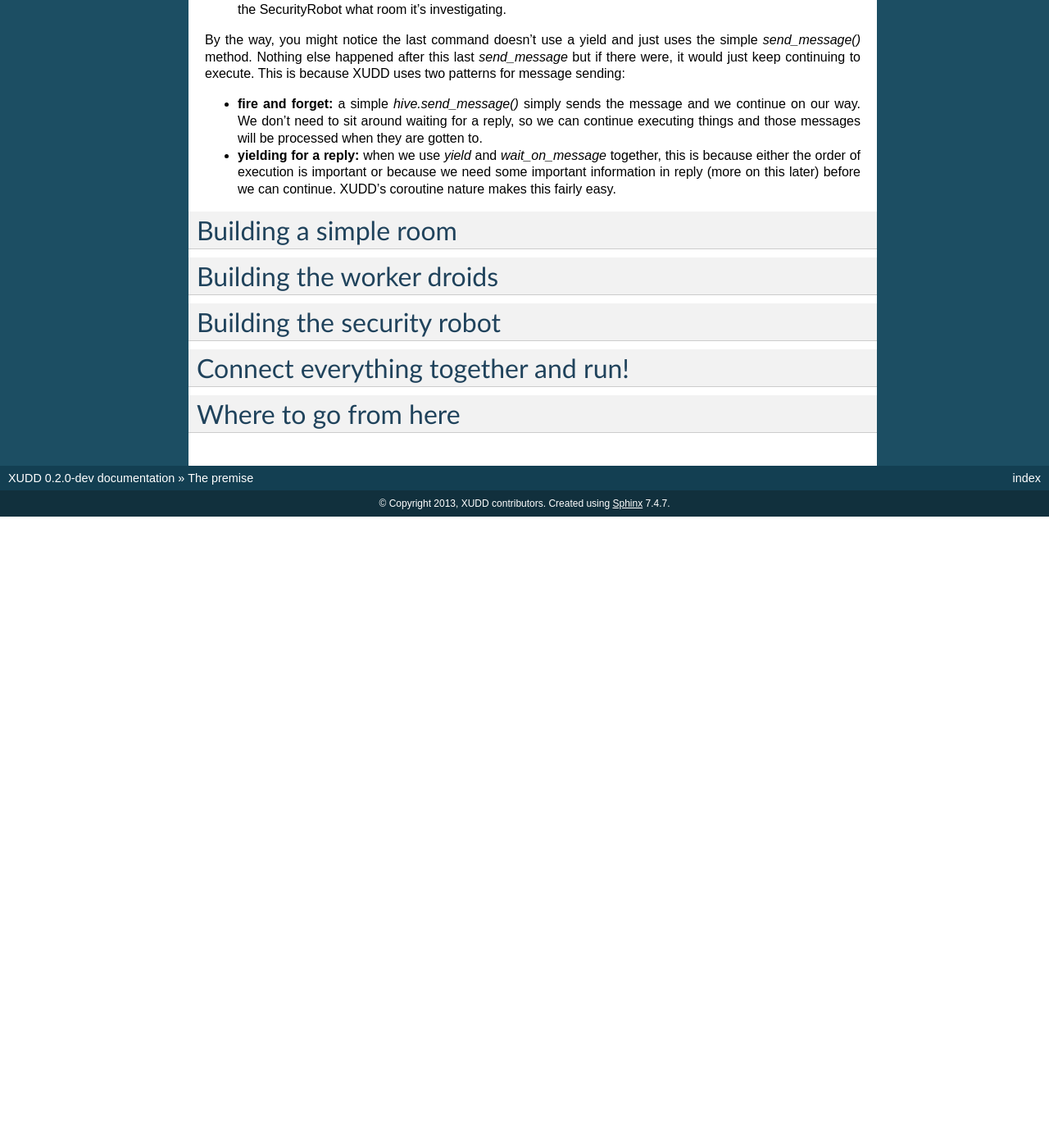
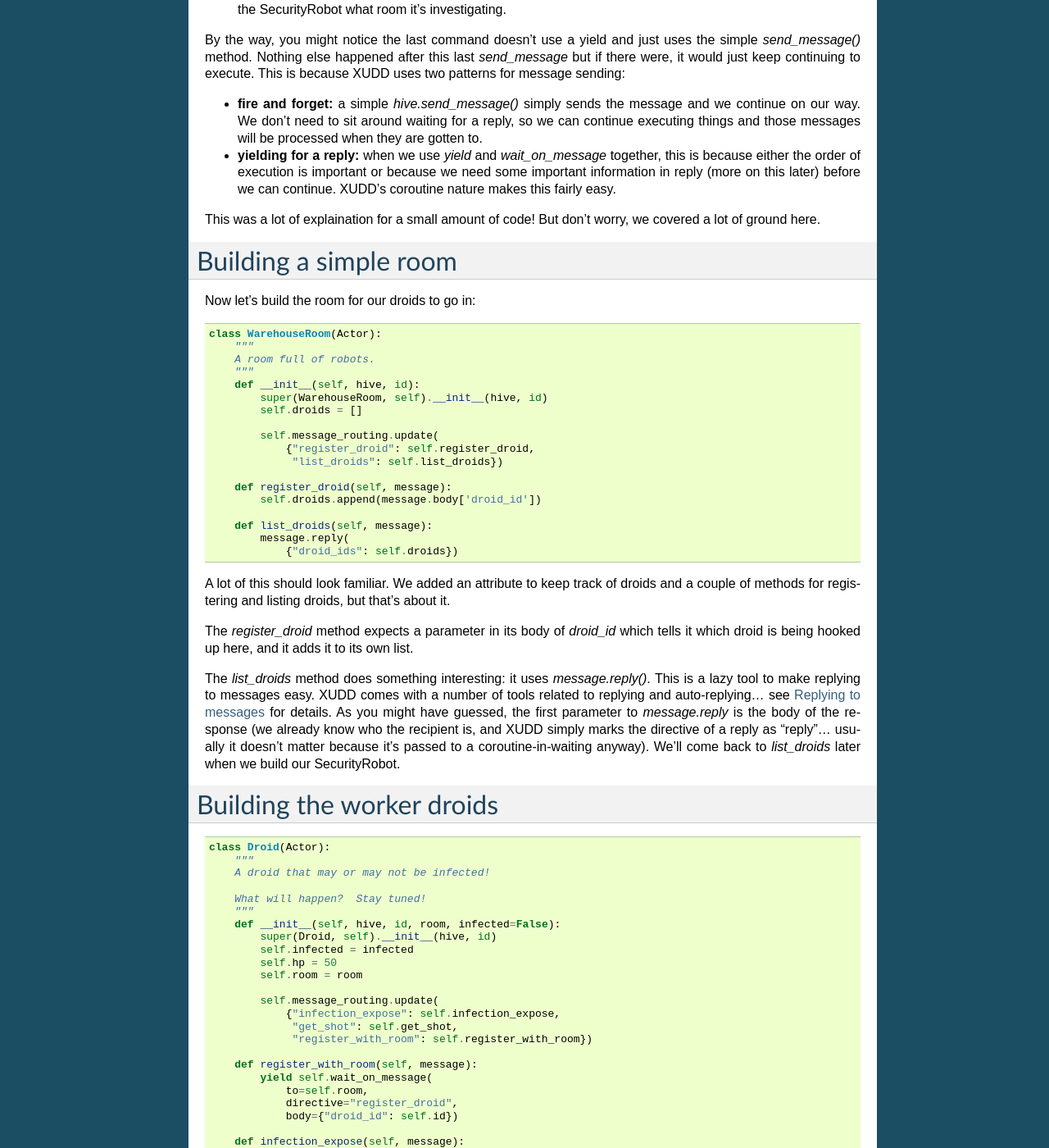
Before and after one commit to xudd/xudd, a Sphinx documentation site: the page built from docs/source/tutorial.rst, in a window 1280 px wide and 1400 px high, scrolled down 3830 px. Shown: the whole window at 82% size. Built offline with Sphinx 7.4.7, drawn with Linux system fonts in a browser that asks for light colours; before the commit the page ends 4460 px from its top, so only the background shows below that; some of the changed text lies outside the part shown.

Commit message:
"Building the room" tutorial

```diff
--- a/docs/source/tutorial.rst
+++ b/docs/source/tutorial.rst
@@ -278,14 +278,103 @@ message sending:
   later) before we can continue.  XUDD's coroutine nature makes this
   fairly easy.
 
+This was a lot of explaination for a small amount of code!  But don't
+worry, we covered a lot of ground here.
+
+
 Building a simple room
 ======================
 
+Now let's build the room for our droids to go in:
+
+.. code-block:: python
+
+    class WarehouseRoom(Actor):
+        """
+        A room full of robots.
+        """
+        def __init__(self, hive, id):
+            super(WarehouseRoom, self).__init__(hive, id)
+            self.droids = []
+
+            self.message_routing.update(
+                {"register_droid": self.register_droid,
+                 "list_droids": self.list_droids})
+
+        def register_droid(self, message):
+            self.droids.append(message.body['droid_id'])
+
+        def list_droids(self, message):
+            message.reply(
+                {"droid_ids": self.droids})
+
+
+A lot of this should look familiar.  We added an attribute to keep
+track of droids and a couple of methods for registering and listing
+droids, but that's about it.
+
+The `register_droid` method expects a parameter in its body of
+`droid_id` which tells it which droid is being hooked up here, and it
+adds it to its own list.
+
+The `list_droids` method does something interesting: it uses
+`message.reply()`.  This is a lazy tool to make replying to messages
+easy.  XUDD comes with a number of tools related to replying and
+auto-replying... see :ref:`replying_to_messages` for details.  As you
+might have guessed, the first parameter to `message.reply` is the body
+of the response (we already know who the recipient is, and XUDD simply
+marks the directive of a reply as "reply"... usually it doesn't matter
+because it's passed to a coroutine-in-waiting anyway).  We'll come
+back to `list_droids` later when we build our SecurityRobot.
+
+Building the worker droids
+==========================
+
+.. code-block:: python
+
+    class Droid(Actor):
+        """
+        A droid that may or may not be infected!
+
+        What will happen?  Stay tuned!
+        """
+        def __init__(self, hive, id, room, infected=False):
+            super(Droid, self).__init__(hive, id)
+            self.infected = infected
+            self.hp = 50
+            self.room = room
+
+            self.message_routing.update(
+                {"infection_expose": self.infection_expose,
+                 "get_shot": self.get_shot,
+                 "register_with_room": self.register_with_room})
+
+        def register_with_room(self, message):
+            yield self.wait_on_message(
+                to=self.room,
+                directive="register_droid",
+                body={"droid_id": self.id})
+
+        def infection_expose(self, message):
+            message.reply(
+                {"is_infected": self.infected})
+
+        def get_shot(self, message):
+            damage = random.randrange(0, 60)
+            self.hp -= damage
+            alive = self.hp > 0
+
+            message.reply(
+                body={
+                    "hp_left": self.hp,
+                    "damage_taken": damage,
+                    "alive": alive})
+
+            if not alive:
+                self.hive.remove_actor(self.id)
 
 
 
-Building the worker droids
-==========================
 
 Building the security robot
 ===========================
```
